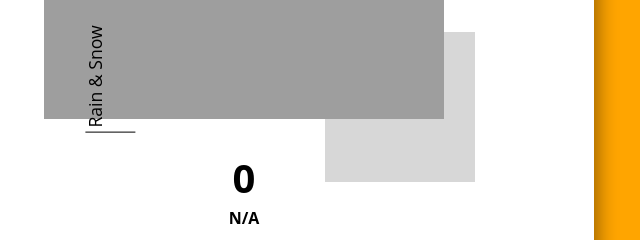
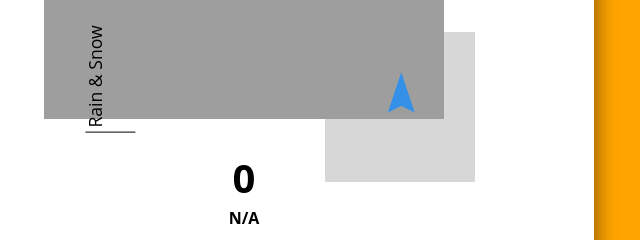
Before and after one commit to Locheed/WeatherPanel, a plain HTML site: page index.html in a window 1280 px wide. Shown: the part 359-599 px from the top of the page, 396-1036 px from the left. Drawn offline with Linux system fonts and the light colour scheme; the site is published under a folder, as on GitHub Pages, so addresses that start at the root find nothing.

Commit message:
fixed css importing link

```diff
--- a/index.html
+++ b/index.html
@@ -6,7 +6,7 @@
     <title>WeatherPanel</title>
     <!-- Vendor CSS files. Not going to be minified or concanated. Remove if no need. -->
     <link rel="stylesheet" href="assets/css/vendor/normalize.css">
-    <link rel="stylesheet" href="/assets/img/icons/open-iconic/font/css/open-iconic.min.css">
+    <link rel="stylesheet" href="assets/img/icons/open-iconic/font/css/open-iconic.min.css">
     <link href="https://fonts.googleapis.com/css?family=Roboto" rel="stylesheet">
 
     <!-- End vendor CSS files -->
```
